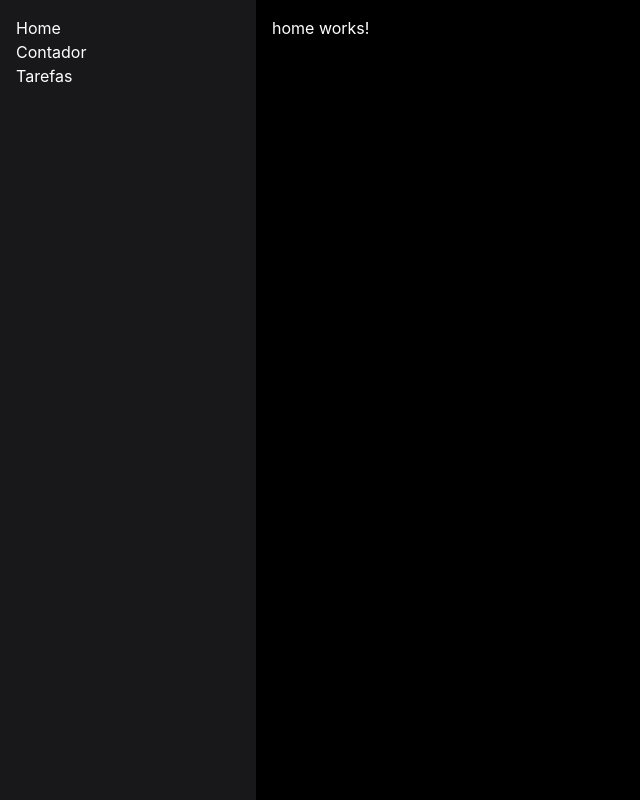
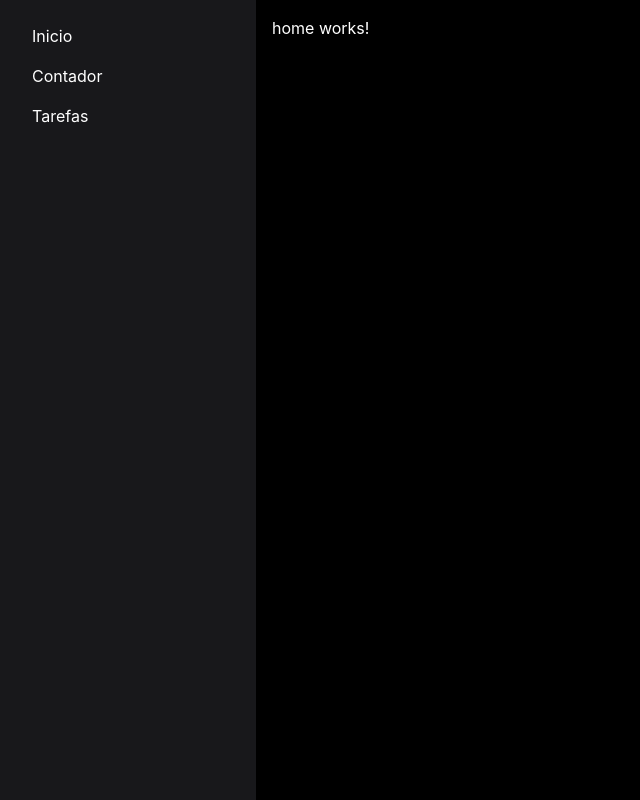
Before and after one commit to lgustavo13/masterclass-angular-20, an Angular app: page / in a window 1280 px wide. Shown: the whole page, without its empty margins (0-640 px from the left). Built offline with nearby package versions, Linux system fonts and the light colour scheme.

Commit message:
feat: create menu-item component

```diff
--- /dev/null
+++ b/src/app/components/shared/menu-item/menu-item.html
@@ -0,0 +1,7 @@
+<li
+  [routerLink]="route()"
+  routerLinkActive="active"
+  class="px-4 py-2 rounded-lg cursor-pointer hover:bg-white/5"
+>
+  {{ label() }}
+</li>
--- /dev/null
+++ b/src/app/components/shared/menu-item/menu-item.ts
@@ -0,0 +1,13 @@
+import { Component, input } from '@angular/core';
+import { RouterLink } from '@angular/router';
+
+@Component({
+  selector: 'app-menu-item',
+  imports: [RouterLink],
+  templateUrl: './menu-item.html',
+  styleUrl: './menu-item.css',
+})
+export class MenuItem {
+  readonly label = input.required<string>();
+  readonly route = input.required<string>();
+}
--- a/src/app/components/shared/menu/menu.html
+++ b/src/app/components/shared/menu/menu.html
@@ -1,7 +1,7 @@
 <nav>
   <ul>
-    <li>Home</li>
-    <li>Contador</li>
-    <li>Tarefas</li>
+    <app-menu-item label="Inicio" route="/" />
+    <app-menu-item label="Contador" route="/counter" />
+    <app-menu-item label="Tarefas" route="/todos" />
   </ul>
 </nav>
```
Also changed, not shown: src/app/components/shared/menu/menu.ts (+3 -4 lines), src/app/components/shared/menu-item/menu-item.css (added).
